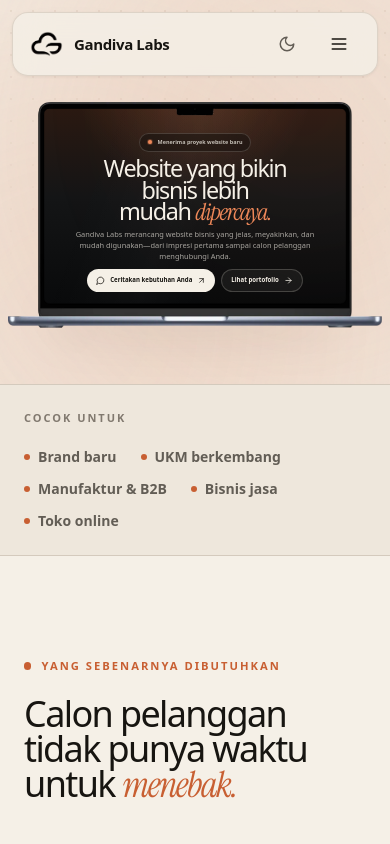
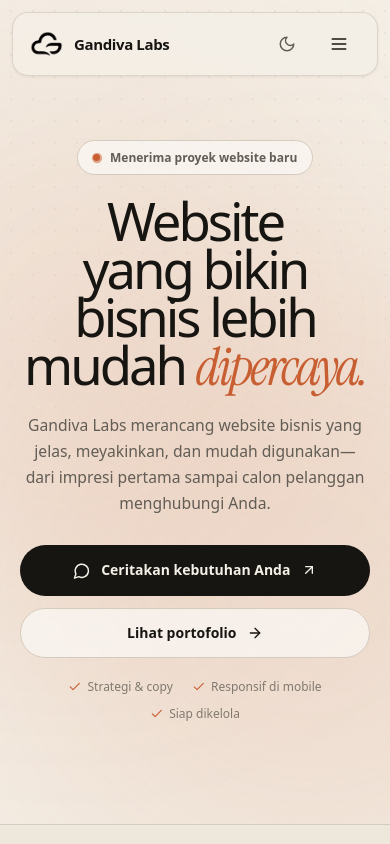
Before and after one commit to fadeta-ig/portofolio-fadeta, a Vue app: page / in a window 390 px wide. Shown: the top 844 px of the page. Built offline with nearby package versions, Linux system fonts and the light colour scheme; a web font is replaced by a local one.

Commit message:
kdsdur831nfk

```diff
--- a/src/components/HeroSection.vue
+++ b/src/components/HeroSection.vue
@@ -94,11 +94,6 @@ onUnmounted(() => {
         <div class="hero-screen">
           <div class="screen-glow" aria-hidden="true" />
           <div class="screen-grid" aria-hidden="true" />
-
-          <div class="screen-meta screen-meta-top" aria-hidden="true">
-            <span class="screen-brand"><i>G</i> Gandiva Labs</span>
-            <span>Business-first web studio</span>
-          </div>
 
           <div class="hero-content">
             <div class="hero-content-item availability-pill">
@@ -215,6 +210,19 @@ onUnmounted(() => {
 }
 
 .hero-screen {
+  --screen-bg:
+    radial-gradient(circle at 50% -12%, rgba(200, 95, 50, 0.18), transparent 42%),
+    linear-gradient(180deg, #ead8ca 0%, #f5f0e7 46%, #e8dfd3 100%);
+  --screen-primary: #171511;
+  --screen-secondary: rgba(23, 21, 17, 0.68);
+  --screen-tertiary: rgba(23, 21, 17, 0.54);
+  --screen-border: rgba(23, 21, 17, 0.15);
+  --screen-surface: rgba(255, 255, 255, 0.42);
+  --screen-surface-hover: rgba(255, 255, 255, 0.62);
+  --screen-grid-dot: rgba(23, 21, 17, 0.28);
+  --screen-sheen: rgba(255, 255, 255, 0.14);
+  --screen-button-bg: #171511;
+  --screen-button-fg: #f5f0e7;
   position: absolute;
   z-index: 1;
   top: 1.25%;
@@ -223,16 +231,31 @@ onUnmounted(() => {
   left: 8.55%;
   overflow: hidden;
   border-radius: 2.8% 2.8% 0.65rem 0.65rem;
-  background:
+  background: var(--screen-bg);
+  color: var(--screen-primary);
+  transition: background 0.45s ease, color 0.35s ease;
+}
+
+:global([data-theme="dark"]) .hero-screen {
+  --screen-bg:
     radial-gradient(circle at 50% -12%, rgba(238, 136, 89, 0.2), transparent 42%),
     linear-gradient(180deg, #2b1a12 0%, #141516 44%, #08090a 100%);
-  color: #f5f0e7;
+  --screen-primary: #f5f0e7;
+  --screen-secondary: rgba(245, 240, 231, 0.66);
+  --screen-tertiary: rgba(245, 240, 231, 0.52);
+  --screen-border: rgba(245, 240, 231, 0.2);
+  --screen-surface: rgba(245, 240, 231, 0.055);
+  --screen-surface-hover: rgba(245, 240, 231, 0.09);
+  --screen-grid-dot: rgba(245, 240, 231, 0.42);
+  --screen-sheen: rgba(255, 255, 255, 0.025);
+  --screen-button-bg: #f5f0e7;
+  --screen-button-fg: #171511;
 }
 
 .hero-screen::after {
   position: absolute;
   inset: 0;
-  background: linear-gradient(110deg, transparent 20%, rgba(255, 255, 255, 0.025) 44%, transparent 62%);
+  background: linear-gradient(110deg, transparent 20%, var(--screen-sheen) 44%, transparent 62%);
   content: '';
   pointer-events: none;
 }
@@ -244,7 +267,7 @@ onUnmounted(() => {
   width: 56%;
   aspect-ratio: 1;
   border-radius: 50%;
-  background: #ee8859;
+  background: var(--accent);
   filter: blur(110px);
   opacity: 0.16;
   pointer-events: none;
@@ -254,7 +277,7 @@ onUnmounted(() => {
   position: absolute;
   inset: 0;
   opacity: 0.12;
-  background-image: radial-gradient(rgba(245, 240, 231, 0.42) 0.7px, transparent 0.7px);
+  background-image: radial-gradient(var(--screen-grid-dot) 0.7px, transparent 0.7px);
   background-size: 20px 20px;
   -webkit-mask-image: linear-gradient(to bottom, #000, transparent 72%);
   mask-image: linear-gradient(to bottom, #000, transparent 72%);
@@ -269,41 +292,21 @@ onUnmounted(() => {
   display: flex;
   align-items: center;
   justify-content: space-between;
-  color: rgba(245, 240, 231, 0.52);
+  color: var(--screen-tertiary);
   font-size: clamp(0.38rem, 0.65vw, 0.68rem);
   font-weight: 700;
   letter-spacing: 0.13em;
   text-transform: uppercase;
 }
 
-.screen-meta-top {
-  top: 8.5%;
-}
-
 .screen-meta-bottom {
   bottom: 6.5%;
 }
 
-.screen-brand,
 .screen-meta-bottom span:first-child {
   display: flex;
   align-items: center;
   gap: 0.55rem;
-}
-
-.screen-brand i {
-  display: inline-flex;
-  width: clamp(1.15rem, 2vw, 1.8rem);
-  aspect-ratio: 1;
-  align-items: center;
-  justify-content: center;
-  border-radius: 38%;
-  background: #f5f0e7;
-  color: #171511;
-  font-family: var(--font-serif);
-  font-size: clamp(0.68rem, 1.1vw, 1rem);
-  font-style: italic;
-  letter-spacing: 0;
 }
 
 .status-dot {
@@ -318,7 +321,7 @@ onUnmounted(() => {
 .hero-content {
   position: absolute;
   z-index: 2;
-  inset: 13% 7% 10%;
+  inset: 9% 7% 10%;
   display: flex;
   align-items: center;
   justify-content: center;
@@ -332,10 +335,10 @@ onUnmounted(() => {
   padding: 0.3rem clamp(0.55rem, 1.2vw, 0.95rem);
   align-items: center;
   gap: clamp(0.35rem, 0.65vw, 0.6rem);
-  border: 1px solid rgba(245, 240, 231, 0.17);
+  border: 1px solid var(--screen-border);
   border-radius: 999px;
-  background: rgba(8, 9, 10, 0.35);
-  color: rgba(245, 240, 231, 0.76);
+  background: var(--screen-surface);
+  color: var(--screen-secondary);
   font-size: clamp(0.42rem, 0.78vw, 0.78rem);
   font-weight: 700;
   -webkit-backdrop-filter: blur(12px);
@@ -354,7 +357,7 @@ onUnmounted(() => {
   position: absolute;
   inset: 0;
   border-radius: 999px;
-  background: #ee8859;
+  background: var(--accent);
   content: '';
 }
 
@@ -364,7 +367,7 @@ onUnmounted(() => {
 
 .hero-title {
   margin-top: clamp(0.65rem, 1.6vw, 1.45rem);
-  color: #f5f0e7;
+  color: var(--screen-primary);
   font-size: clamp(1.55rem, 4.45vw, 4.65rem);
   font-weight: 500;
   letter-spacing: -0.058em;
@@ -376,7 +379,7 @@ onUnmounted(() => {
 }
 
 .hero-title em {
-  color: #ee8859;
+  color: var(--accent);
   font-family: var(--font-serif);
   font-weight: 400;
 }
@@ -384,7 +387,7 @@ onUnmounted(() => {
 .hero-description {
   max-width: 43rem;
   margin-top: clamp(0.55rem, 1.4vw, 1.25rem);
-  color: rgba(245, 240, 231, 0.66);
+  color: var(--screen-secondary);
   font-size: clamp(0.48rem, 1.05vw, 1rem);
   line-height: 1.6;
 }
@@ -415,21 +418,21 @@ onUnmounted(() => {
 }
 
 .hero-button-primary {
-  background: #f5f0e7;
-  color: #171511;
+  background: var(--screen-button-bg);
+  color: var(--screen-button-fg);
 }
 
 .hero-button-secondary {
-  border: 1px solid rgba(245, 240, 231, 0.2);
-  background: rgba(245, 240, 231, 0.055);
-  color: #f5f0e7;
+  border: 1px solid var(--screen-border);
+  background: var(--screen-surface);
+  color: var(--screen-primary);
   -webkit-backdrop-filter: blur(12px);
   backdrop-filter: blur(12px);
 }
 
 .hero-button-secondary:hover {
-  border-color: rgba(245, 240, 231, 0.42);
-  background: rgba(245, 240, 231, 0.09);
+  border-color: var(--screen-tertiary);
+  background: var(--screen-surface-hover);
 }
 
 .hero-button-icon {
@@ -448,7 +451,7 @@ onUnmounted(() => {
   flex-wrap: wrap;
   justify-content: center;
   gap: 0.4rem clamp(0.65rem, 1.4vw, 1.25rem);
-  color: rgba(245, 240, 231, 0.54);
+  color: var(--screen-tertiary);
   font-size: clamp(0.38rem, 0.68vw, 0.68rem);
 }
 
@@ -461,7 +464,7 @@ onUnmounted(() => {
 .hero-proof svg {
   width: clamp(0.48rem, 0.85vw, 0.85rem);
   height: clamp(0.48rem, 0.85vw, 0.85rem);
-  color: #ee8859;
+  color: var(--accent);
 }
 
 .hero-aura {
@@ -503,28 +506,116 @@ onUnmounted(() => {
   75%, 100% { opacity: 0; transform: scale(2.45); }
 }
 
-@media (max-width: 767px) {
+@media (max-width: 767px), (min-width: 768px) and (max-width: 1100px) and (orientation: portrait) {
   .hero-section {
     min-height: auto;
-    padding: 6.4rem 0 3.5rem;
+    padding: 6.75rem 0 4.5rem;
   }
 
   .hero-shell {
-    width: calc(100vw - 1rem);
+    width: min(100%, 64rem);
+    padding-inline: 1.5rem;
+    perspective: none;
   }
 
+  .hero-shell::after,
+  .macbook-frame,
+  .screen-glow,
+  .screen-grid,
   .screen-meta {
-    right: 6%;
-    left: 6%;
+    display: none;
+  }
+
+  .hero-device {
+    aspect-ratio: auto;
+    transform: none !important;
+    will-change: auto;
+  }
+
+  .hero-screen {
+    --screen-primary: var(--text-primary);
+    --screen-secondary: var(--text-secondary);
+    --screen-tertiary: var(--text-tertiary);
+    --screen-border: var(--border-default);
+    --screen-surface: color-mix(in srgb, var(--bg-card) 72%, transparent);
+    --screen-surface-hover: var(--bg-card);
+    --screen-button-bg: var(--text-primary);
+    --screen-button-fg: var(--bg-primary);
+    position: relative;
+    inset: auto;
+    min-height: clamp(40rem, 72svh, 52rem);
+    overflow: visible;
+    border-radius: 0;
+    background: transparent;
+    color: var(--text-primary);
+  }
+
+  .hero-screen::after {
+    display: none;
   }
 
   .hero-content {
-    inset: 10% 8% 7%;
+    position: relative;
+    inset: auto;
+    min-height: inherit;
+    padding: 3rem 2rem;
+  }
+
+  .availability-pill {
+    min-height: 2.2rem;
+    padding: 0.38rem 0.9rem;
+    gap: 0.6rem;
+    font-size: 0.75rem;
+  }
+
+  .availability-dot {
+    width: 0.48rem;
+    height: 0.48rem;
+  }
+
+  .hero-title {
+    margin-top: 1.35rem;
+    font-size: clamp(3.8rem, 9vw, 6.4rem);
   }
 
   .hero-description {
-    max-width: 17rem;
-    line-height: 1.45;
+    max-width: 43rem;
+    margin-top: 1.35rem;
+    font-size: clamp(1rem, 2vw, 1.15rem);
+    line-height: 1.65;
+  }
+
+  .hero-actions {
+    margin-top: 1.8rem;
+    gap: 0.75rem;
+  }
+
+  .hero-button {
+    min-height: 3.15rem;
+    padding: 0.75rem 1.35rem;
+    gap: 0.65rem;
+    font-size: 0.875rem;
+  }
+
+  .hero-button-icon {
+    width: 1.1rem;
+    height: 1.1rem;
+  }
+
+  .hero-button-arrow {
+    width: 1rem;
+    height: 1rem;
+  }
+
+  .hero-proof {
+    margin-top: 1.2rem;
+    gap: 0.5rem 1.2rem;
+    font-size: 0.75rem;
+  }
+
+  .hero-proof svg {
+    width: 0.85rem;
+    height: 0.85rem;
   }
 
   .hero-button:hover {
@@ -532,57 +623,52 @@ onUnmounted(() => {
   }
 }
 
-@media (max-width: 520px) {
-  .screen-meta,
-  .hero-proof {
-    display: none;
+@media (max-width: 767px) {
+  .hero-section {
+    padding: 6.25rem 0 3.75rem;
   }
 
-  .hero-content {
-    inset: 8% 9% 6%;
+  .hero-shell {
+    padding-inline: 1.25rem;
   }
 
-  .availability-pill {
-    min-height: 1.2rem;
-    padding: 0.18rem 0.46rem;
-    font-size: 0.34rem;
+  .hero-screen {
+    min-height: 37rem;
   }
 
   .hero-title {
-    margin-top: 0.42rem;
-    font-size: clamp(1.18rem, 6vw, 1.65rem);
+    font-size: clamp(3rem, 13.5vw, 4.8rem);
   }
 
   .hero-description {
-    max-width: 15.5rem;
-    margin-top: 0.38rem;
-    font-size: clamp(0.39rem, 1.9vw, 0.52rem);
+    max-width: 36rem;
+    font-size: 0.98rem;
+  }
+}
+
+@media (max-width: 560px) {
+  .hero-content {
+    padding: 2.5rem 0;
   }
 
   .hero-actions {
-    margin-top: 0.48rem;
+    width: 100%;
+    max-width: 22rem;
+    flex-direction: column;
   }
 
   .hero-button {
-    min-height: 1.42rem;
-    padding: 0.28rem 0.58rem;
-    font-size: 0.38rem;
-  }
-
-  .hero-button-icon,
-  .hero-button-arrow {
-    width: 0.56rem;
-    height: 0.56rem;
+    width: 100%;
   }
 }
 
 @media (max-width: 380px) {
-  .hero-description {
-    display: none;
+  .hero-screen {
+    min-height: 38rem;
   }
 
   .hero-title {
-    font-size: 1.15rem;
+    font-size: 2.85rem;
   }
 }
 </style>
```
